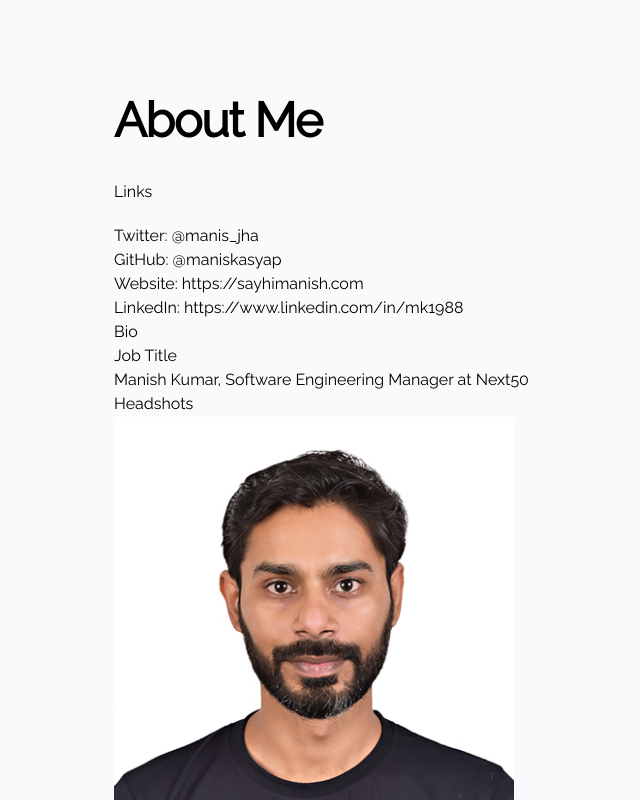
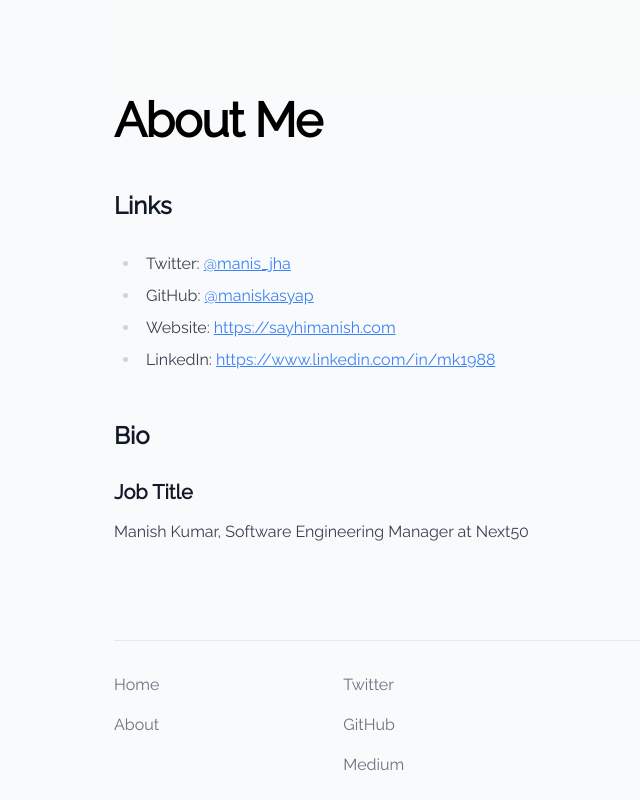
Before and after one commit to maniskasyap/sayhimanish.com, a Next.js app: page /about in a window 1280 px wide. Shown: the top 800 px of the page, without its empty margins (190-830 px from the left). Built offline with nearby package versions, Linux system fonts and the light colour scheme.

Commit message:
wip::about typog fix

```diff
--- a/package.json
+++ b/package.json
@@ -9,6 +9,7 @@
     "lint": "next lint"
   },
   "dependencies": {
+    "@tailwindcss/typography": "^0.5.7",
     "classnames": "^2.3.2",
     "next": "12.3.1",
     "react": "18.2.0",
--- a/pages/about.tsx
+++ b/pages/about.tsx
@@ -1,7 +1,7 @@
 import Link from 'next/link';
-import Image from 'next/future/image';
+import Image from 'next/image';
 
-import Container from 'components/Container';
+import Container from '../components/Container';
 import avatar from 'public/avatar.jpeg';
 
 export default function About() {
@@ -36,18 +36,6 @@ export default function About() {
           <h2>Bio</h2>
           <h3>Job Title</h3>
           <p>Manish Kumar, Software Engineering Manager at Next50</p>
-          <h2>Headshots</h2>
-          <div className="flex space-x-8">
-            <a href="/avatar.jpeg">
-              <Image
-                alt="Manish Kumar headshot"
-                width={400}
-                quality={100}
-                src={avatar}
-                className="rounded-md"
-              />
-            </a>
-          </div>
         </div>
       </div>
     </Container>
--- a/pages/index.tsx
+++ b/pages/index.tsx
@@ -1,6 +1,6 @@
 import type { NextPage } from 'next';
 import Image from 'next/image';
-import Link from 'next/link';
+// import Link from 'next/link';
 import Container from '../components/Container';
 import BlogPostCard from '../components/BlogPostCard';
 
--- a/tailwind.config.js
+++ b/tailwind.config.js
@@ -1,6 +1,6 @@
 /** @type {import('tailwindcss').Config} */
 
-const { fontFamily } = require('tailwindcss/defaultTheme');
+const { spacing, fontFamily } = require('tailwindcss/defaultTheme');
 
 module.exports = {
   content: ['./pages/**/*.tsx', './components/**/*.tsx', './layouts/**/*.tsx'],
@@ -10,7 +10,73 @@ module.exports = {
       fontFamily: {
         sans: ['Raleway', ...fontFamily.sans],
       },
+      typography: (theme) => ({
+        DEFAULT: {
+          css: {
+            color: theme('colors.gray.700'),
+            a: {
+              color: theme('colors.blue.500'),
+              '&:hover': {
+                color: theme('colors.blue.700'),
+              },
+              code: { color: theme('colors.blue.400') },
+            },
+            'h2,h3,h4': {
+              'scroll-margin-top': spacing[32],
+            },
+            thead: {
+              borderBottomColor: theme('colors.gray.200'),
+            },
+            code: { color: theme('colors.pink.500') },
+            'blockquote p:first-of-type::before': false,
+            'blockquote p:last-of-type::after': false,
+          },
+        },
+        dark: {
+          css: {
+            color: theme('colors.gray.200'),
+            a: {
+              color: theme('colors.blue.400'),
+              '&:hover': {
+                color: theme('colors.blue.600'),
+              },
+              code: { color: theme('colors.blue.400') },
+            },
+            blockquote: {
+              borderLeftColor: theme('colors.gray.700'),
+              color: theme('colors.gray.300'),
+            },
+            'h2,h3,h4': {
+              color: theme('colors.gray.100'),
+              'scroll-margin-top': spacing[32],
+            },
+            hr: { borderColor: theme('colors.gray.700') },
+            ol: {
+              li: {
+                '&:before': { color: theme('colors.gray.500') },
+              },
+            },
+            ul: {
+              li: {
+                '&:before': { backgroundColor: theme('colors.gray.500') },
+              },
+            },
+            strong: { color: theme('colors.gray.100') },
+            thead: {
+              th: {
+                color: theme('colors.gray.100'),
+              },
+              borderBottomColor: theme('colors.gray.600'),
+            },
+            tbody: {
+              tr: {
+                borderBottomColor: theme('colors.gray.700'),
+              },
+            },
+          },
+        },
+      }),
     },
   },
-  plugins: [],
+  plugins: [require('@tailwindcss/typography')],
 };
```
Also changed, not shown: 1 other file (tests, documents, lock files or other folders).
